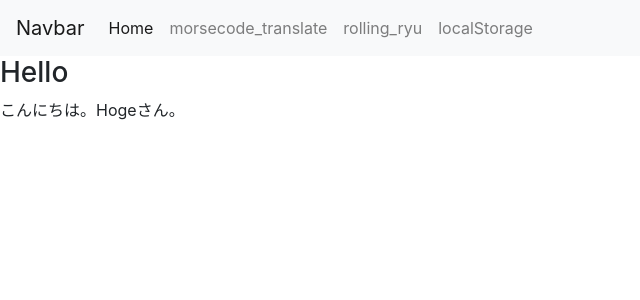
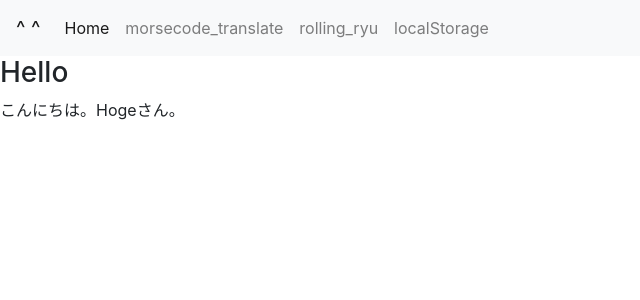
Before and after one commit to otokitoki/heroku, a Flask app: page /hello in a window 1280 px wide. Shown: the top 300 px of the page, without its empty margins (0-640 px from the left). Run offline with Flask 2, Linux system fonts and the light colour scheme; some libraries are stand-ins or nearby versions.

Commit message:
Update layout.html

```diff
--- a/templates/layout.html
+++ b/templates/layout.html
@@ -20,7 +20,7 @@
 </head>
 <body>
   <nav class="navbar navbar-expand-lg navbar-light bg-light">
-    <a class="navbar-brand" href="#">Navbar</a>
+    <a class="navbar-brand" href="#">^ ^</a>
     <button class="navbar-toggler" type="button" data-toggle="collapse" data-target="#navbarNavAltMarkup" aria-controls="navbarNavAltMarkup" aria-expanded="false" aria-label="Toggle navigation">
       <span class="navbar-toggler-icon"></span>
     </button>
```
